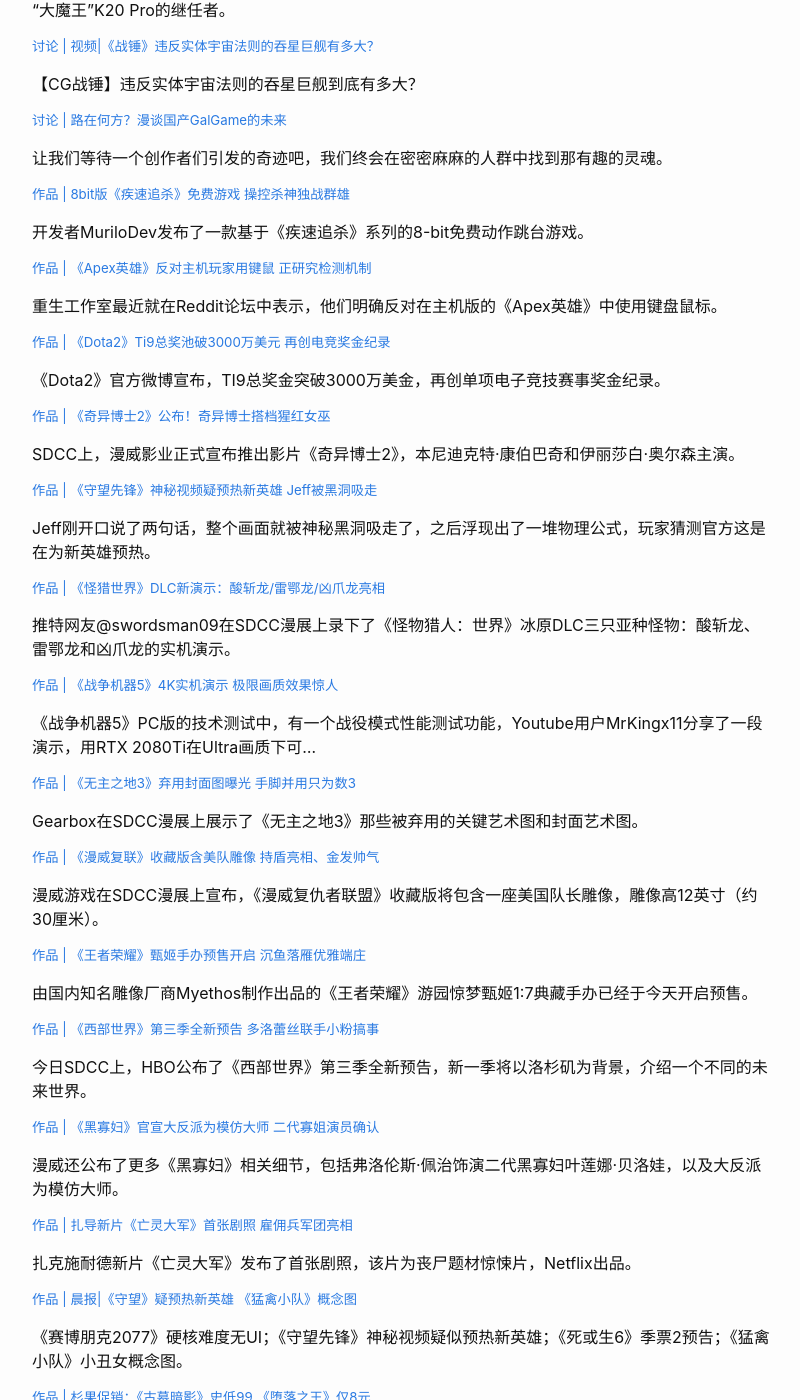
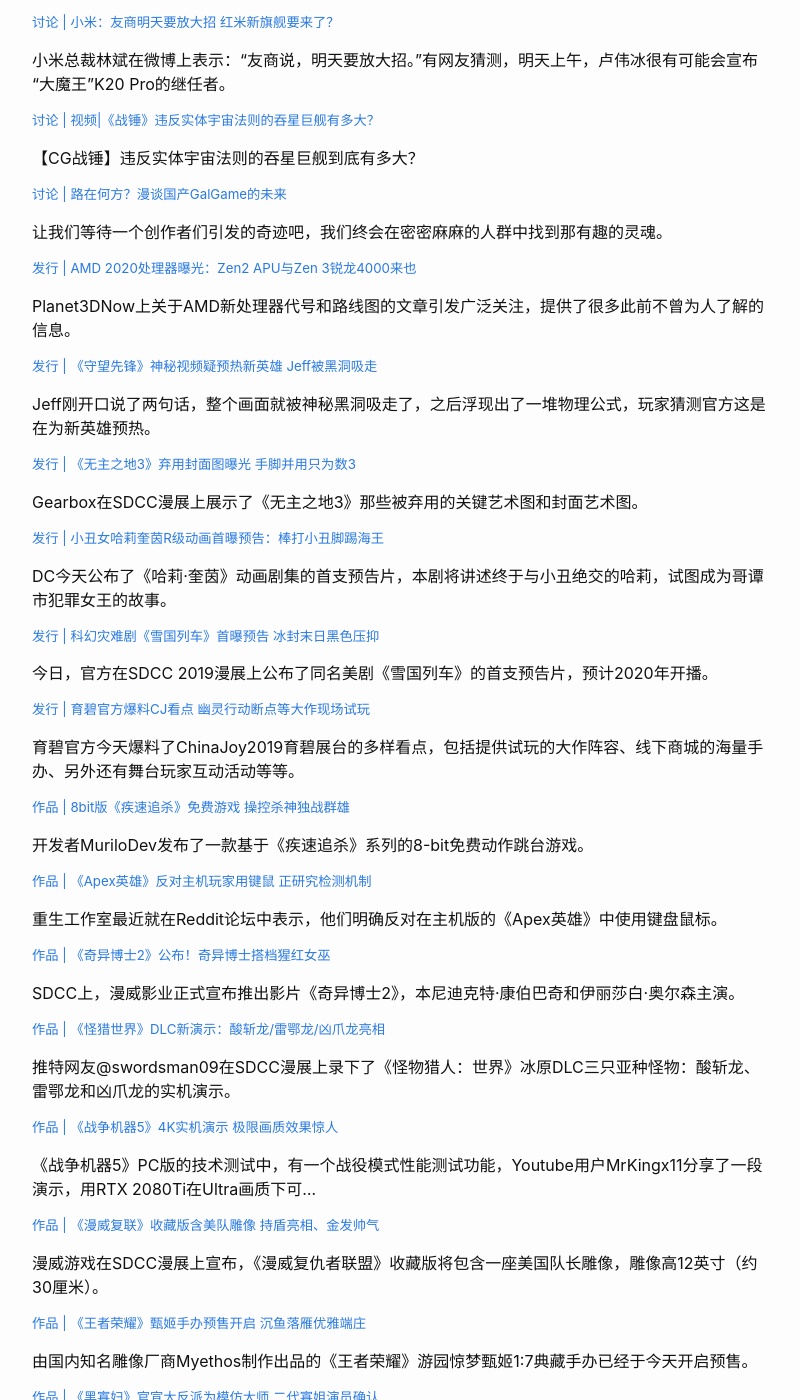
Before and after one commit to tatatingting/dev.github.io, a Jekyll site: the page built from _posts/2019-07-22-game1night-2019-07-22.md, in a window 1280 px wide and 1400 px high, scrolled down 1779 px. Shown: the whole window, without its empty margins (238-1038 px from the left). Built offline with Jekyll 4.4.1, drawn with Linux system fonts in a browser that asks for light colours; comment, search, counter and statistics services are not loaded; some of the changed text lies outside the part shown.

Commit message:
add gamedaily-game1night

```diff
--- a/_posts/2019-07-22-game1night-2019-07-22.md
+++ b/_posts/2019-07-22-game1night-2019-07-22.md
@@ -9,15 +9,23 @@
 
 #### Overview 概述
 
-本期共收录41篇，涉及11个主题：作品(19)，历史(7)，讨论(4)，单机(3)，交易(2)，专栏(1)，影视(1)，动漫(1)，娱乐(1)，科技(1)，硬件(1)。
+本期共收录38篇，涉及11个主题：作品(12)，历史(6)，发行(6)，讨论(4)，交易(3)，单机(2)，人物(1)，专栏(1)，动漫(1)，娱乐(1)，科技(1)。
 
 #### Kew words 关键词
 
 ![game-daily-today-keywords](../assets/img/gamedaily/2019-07-22-ciyun.png)
 
-SDCC，漫威，玩家，宣布，漫展，影业，游戏，IP，官方，主演，一款，推出，手办，正式，雕像，赛博，公布，今天，2020，50，国漫，2021，720，推特上，上气，京阿尼，育碧，哈莉，预告，预告片，首支，新片，开播，测试，神秘，鹰眼，小丑，黑寡妇，出演，英雄，动画，登月，回归，礼盒，系列，预热，演示，鹦鹉，出品，大作。
+SDCC，漫威，玩家，宣布，漫展，游戏，IP，官方，影业，一款，推出，手办，雕像，赛博，主演，2020，50，国漫，哈莉，育碧，推特上，上气，京阿尼，预告片，首支，新片，开播，测试，正式，神秘，小丑，黑寡妇，出演，英雄，公布，动画，登月，今天，回归，礼盒，系列，预热，演示，鹦鹉，出品，小队，火灾，怪物，僵尸，视频。
 
 #### Summary 摘要
+
+##### [人物 | 晨报|《守望》疑预热新英雄 《猛禽小队》概念图](https://www.gamersky.com/news/201907/1205276.shtml)
+
+《赛博朋克2077》硬核难度无UI；《守望先锋》神秘视频疑似预热新英雄；《死或生6》季票2预告；《猛禽小队》小丑女概念图。
+
+##### [交易 | 《Dota2》Ti9总奖池破3000万美元 再创电竞奖金纪录](https://ol.gamersky.com/news/201907/1205320.shtml)
+
+《Dota2》官方微博宣布，TI9总奖金突破3000万美金，再创单项电子竞技赛事奖金纪录。
 
 ##### [交易 | 《赛博恶作剧2069》Steam发售 售价37元的步行模拟](https://www.gamersky.com/news/201907/1205310.shtml)
 
@@ -47,10 +55,6 @@
 
 漫威影业官微正式宣布将推出洛基、猩红女巫与幻视系列原创剧，其中几位主演悉数回归，两部原创剧都将于2021年春季在Disney+平台独家…
 
-##### [历史 | 漫威正式官宣《鹰眼》原创系列剧 2021年秋季播出](https://www.gamersky.com/news/201907/1205287.shtml)
-
-漫威影业正式宣布《鹰眼》原创系列剧，依然由《复联》中“鹰眼”扮演者杰瑞米·雷纳主演，将于2021年秋季播出。
-
 ##### [历史 | 老黄用光追卡模拟了一遍：美国登月太逼真NASA大赞](https://www.gamersky.com/news/201907/1205137.shtml)
 
 今年7月21日是人类首次登月50周年，Nvidia很应景的将之前的阿波罗登月Demo升级成了光线追踪版。
@@ -71,6 +75,30 @@
 
 让我们等待一个创作者们引发的奇迹吧，我们终会在密密麻麻的人群中找到那有趣的灵魂。
 
+##### [发行 | AMD 2020处理器曝光：Zen2 APU与Zen 3锐龙4000来也](https://www.gamersky.com/hardware/201907/1205359.shtml)
+
+Planet3DNow上关于AMD新处理器代号和路线图的文章引发广泛关注，提供了很多此前不曾为人了解的信息。
+
+##### [发行 | 《守望先锋》神秘视频疑预热新英雄 Jeff被黑洞吸走](https://ol.gamersky.com/news/201907/1205277.shtml)
+
+Jeff刚开口说了两句话，整个画面就被神秘黑洞吸走了，之后浮现出了一堆物理公式，玩家猜测官方这是在为新英雄预热。
+
+##### [发行 | 《无主之地3》弃用封面图曝光 手脚并用只为数3](https://www.gamersky.com/news/201907/1205389.shtml)
+
+Gearbox在SDCC漫展上展示了《无主之地3》那些被弃用的关键艺术图和封面艺术图。
+
+##### [发行 | 小丑女哈莉奎茵R级动画首曝预告：棒打小丑脚踢海王](https://www.gamersky.com/news/201907/1205336.shtml)
+
+DC今天公布了《哈莉·奎茵》动画剧集的首支预告片，本剧将讲述终于与小丑绝交的哈莉，试图成为哥谭市犯罪女王的故事。
+
+##### [发行 | 科幻灾难剧《雪国列车》首曝预告 冰封末日黑色压抑](https://www.gamersky.com/news/201907/1205308.shtml)
+
+今日，官方在SDCC 2019漫展上公布了同名美剧《雪国列车》的首支预告片，预计2020年开播。
+
+##### [发行 | 育碧官方爆料CJ看点 幽灵行动断点等大作现场试玩](https://www.gamersky.com/news/201907/1205393.shtml)
+
+育碧官方今天爆料了ChinaJoy2019育碧展台的多样看点，包括提供试玩的大作阵容、线下商城的海量手办、另外还有舞台玩家互动活动等等。
+
 ##### [作品 | 8bit版《疾速追杀》免费游戏 操控杀神独战群雄](https://www.gamersky.com/news/201907/1205318.shtml)
 
 开发者MuriloDev发布了一款基于《疾速追杀》系列的8-bit免费动作跳台游戏。
@@ -79,17 +107,9 @@
 
 重生工作室最近就在Reddit论坛中表示，他们明确反对在主机版的《Apex英雄》中使用键盘鼠标。
 
-##### [作品 | 《Dota2》Ti9总奖池破3000万美元 再创电竞奖金纪录](https://ol.gamersky.com/news/201907/1205320.shtml)
-
-《Dota2》官方微博宣布，TI9总奖金突破3000万美金，再创单项电子竞技赛事奖金纪录。
-
 ##### [作品 | 《奇异博士2》公布！奇异博士搭档猩红女巫](https://www.gamersky.com/news/201907/1205283.shtml)
 
 SDCC上，漫威影业正式宣布推出影片《奇异博士2》，本尼迪克特·康伯巴奇和伊丽莎白·奥尔森主演。
-
-##### [作品 | 《守望先锋》神秘视频疑预热新英雄 Jeff被黑洞吸走](https://ol.gamersky.com/news/201907/1205277.shtml)
-
-Jeff刚开口说了两句话，整个画面就被神秘黑洞吸走了，之后浮现出了一堆物理公式，玩家猜测官方这是在为新英雄预热。
 
 ##### [作品 | 《怪猎世界》DLC新演示：酸斩龙/雷鄂龙/凶爪龙亮相](https://www.gamersky.com/news/201907/1205372.shtml)
 
@@ -99,10 +119,6 @@
 
 《战争机器5》PC版的技术测试中，有一个战役模式性能测试功能，Youtube用户MrKingx11分享了一段演示，用RTX 2080Ti在Ultra画质下可…
 
-##### [作品 | 《无主之地3》弃用封面图曝光 手脚并用只为数3](https://www.gamersky.com/news/201907/1205389.shtml)
-
-Gearbox在SDCC漫展上展示了《无主之地3》那些被弃用的关键艺术图和封面艺术图。
-
 ##### [作品 | 《漫威复联》收藏版含美队雕像 持盾亮相、金发帅气](https://www.gamersky.com/news/201907/1205358.shtml)
 
 漫威游戏在SDCC漫展上宣布，《漫威复仇者联盟》收藏版将包含一座美国队长雕像，雕像高12英寸（约30厘米）。
@@ -110,10 +126,6 @@
 ##### [作品 | 《王者荣耀》甄姬手办预售开启 沉鱼落雁优雅端庄](http://shouyou.gamersky.com/news/201907/1205394.shtml)
 
 由国内知名雕像厂商Myethos制作出品的《王者荣耀》游园惊梦甄姬1:7典藏手办已经于今天开启预售。
-
-##### [作品 | 《西部世界》第三季全新预告 多洛蕾丝联手小粉搞事](https://www.gamersky.com/news/201907/1205304.shtml)
-
-今日SDCC上，HBO公布了《西部世界》第三季全新预告，新一季将以洛杉矶为背景，介绍一个不同的未来世界。
 
 ##### [作品 | 《黑寡妇》官宣大反派为模仿大师 二代寡姐演员确认](https://www.gamersky.com/news/201907/1205356.shtml)
 
@@ -123,14 +135,6 @@
 
 扎克施耐德新片《亡灵大军》发布了首张剧照，该片为丧尸题材惊悚片，Netflix出品。
 
-##### [作品 | 晨报|《守望》疑预热新英雄 《猛禽小队》概念图](https://www.gamersky.com/news/201907/1205276.shtml)
-
-《赛博朋克2077》硬核难度无UI；《守望先锋》神秘视频疑似预热新英雄；《死或生6》季票2预告；《猛禽小队》小丑女概念图。
-
-##### [作品 | 杉果促销：《古墓暗影》史低99 《堕落之王》仅8元](https://www.gamersky.com/news/201907/1205306.shtml)
-
-今天是720折扣优惠的第二天，不知道720夏促中玩家们是否买到了心仪的游戏，福袋是否开出了大作呢？
-
 ##### [作品 | 滚导：《银护3》会有的 但要先拍完《自杀小队》](https://www.gamersky.com/news/201907/1205398.shtml)
 
 导演詹姆斯·古恩在推特上表示，《银河护卫队3》项目正在进行中，但是他首先要拍完《自杀小队》。
@@ -138,10 +142,6 @@
 ##### [作品 | 漫威新片《上气》主演公布！梁朝伟将出演满大人](https://www.gamersky.com/news/201907/1205280.shtml)
 
 SDCC上，漫威宣布了新片《上气》主角将由华裔加拿大演员刘思慕(Simu liu)出演，而梁朝伟将出演《上气》中的满大人。
-
-##### [作品 | 科幻灾难剧《雪国列车》首曝预告 冰封末日黑色压抑](https://www.gamersky.com/news/201907/1205308.shtml)
-
-今日，官方在SDCC 2019漫展上公布了同名美剧《雪国列车》的首支预告片，预计2020年开播。
 
 ##### [作品 | 除了普莱斯队长 《使命召唤16》将出现更多熟悉面孔](https://www.gamersky.com/news/201907/1205313.shtml)
 
@@ -155,10 +155,6 @@
 
 京阿尼针对火灾事件发表官方声明：对年轻人们在火灾事件中失去将来感到极度痛心，京阿尼暂时婉拒直接采访，接下来将对死伤的社员家…
 
-##### [单机 | 育碧官方爆料CJ看点 幽灵行动断点等大作现场试玩](https://www.gamersky.com/news/201907/1205393.shtml)
-
-育碧官方今天爆料了ChinaJoy2019育碧展台的多样看点，包括提供试玩的大作阵容、线下商城的海量手办、另外还有舞台玩家互动活动等等。
-
 ##### [单机 | 这款游戏你可以扮演猫咪 探索“铲屎官”消失的小岛](https://www.gamersky.com/news/201907/1205324.shtml)
 
 近日则宣布这款游戏即将在2-3周内推出测试版，之前支持众筹的玩家以及现在通过Patreon打赏的玩家届时都可以体验到。
@@ -170,14 +166,6 @@
 ##### [娱乐 | 胶衣猫女与性感王阿姨 一周大师级CosPlay赏](https://www.gamersky.com/ent/201907/1205396.shtml)
 
 nan
-
-##### [影视 | 小丑女哈莉奎茵R级动画首曝预告：棒打小丑脚踢海王](https://www.gamersky.com/news/201907/1205336.shtml)
-
-DC今天公布了《哈莉·奎茵》动画剧集的首支预告片，本剧将讲述终于与小丑绝交的哈莉，试图成为哥谭市犯罪女王的故事。
-
-##### [硬件 | AMD 2020处理器曝光：Zen2 APU与Zen 3锐龙4000来也](https://www.gamersky.com/hardware/201907/1205359.shtml)
-
-Planet3DNow上关于AMD新处理器代号和路线图的文章引发广泛关注，提供了很多此前不曾为人了解的信息。
 
 ##### [科技 | 百度回应任达华被刺伤：无法确定是否效仿泼水行为](https://www.gamersky.com/tech/201907/1205338.shtml)
 
@@ -199,6 +187,8 @@
 
 ##### [Game Daily 2019-07-22](https://tatatingting.github.io/post/2019-07-22-game1night-2019-07-22) （当日收录41条，累计444条）
 
+##### [Game Daily 2019-07-22](https://tatatingting.github.io/post/2019-07-22-game1night-2019-07-22) （当日收录38条，累计482条）
+
 ##### [Game Daily 2019-07-21](https://tatatingting.github.io/post/2019-07-21-game1night-2019-07-21) （当日收录37条，累计403条）
 
 ##### [Game Daily 2019-07-20](https://tatatingting.github.io/post/2019-07-20-game1night-2019-07-20) （当日收录74条，累计366条）
@@ -209,6 +199,4 @@
 
 ##### [Game Daily 2019-07-17](https://tatatingting.github.io/post/2019-07-17-game1night-2019-07-17) （当日收录77条，累计142条）
 
-##### [Game Daily 2019-07-16](https://tatatingting.github.io/post/2019-07-16-game1night-2019-07-16) （当日收录65条，累计65条）
-
 感谢阅读。
```
Also changed, not shown: assets/img/gamedaily/2019-07-22-ciyun.png.
